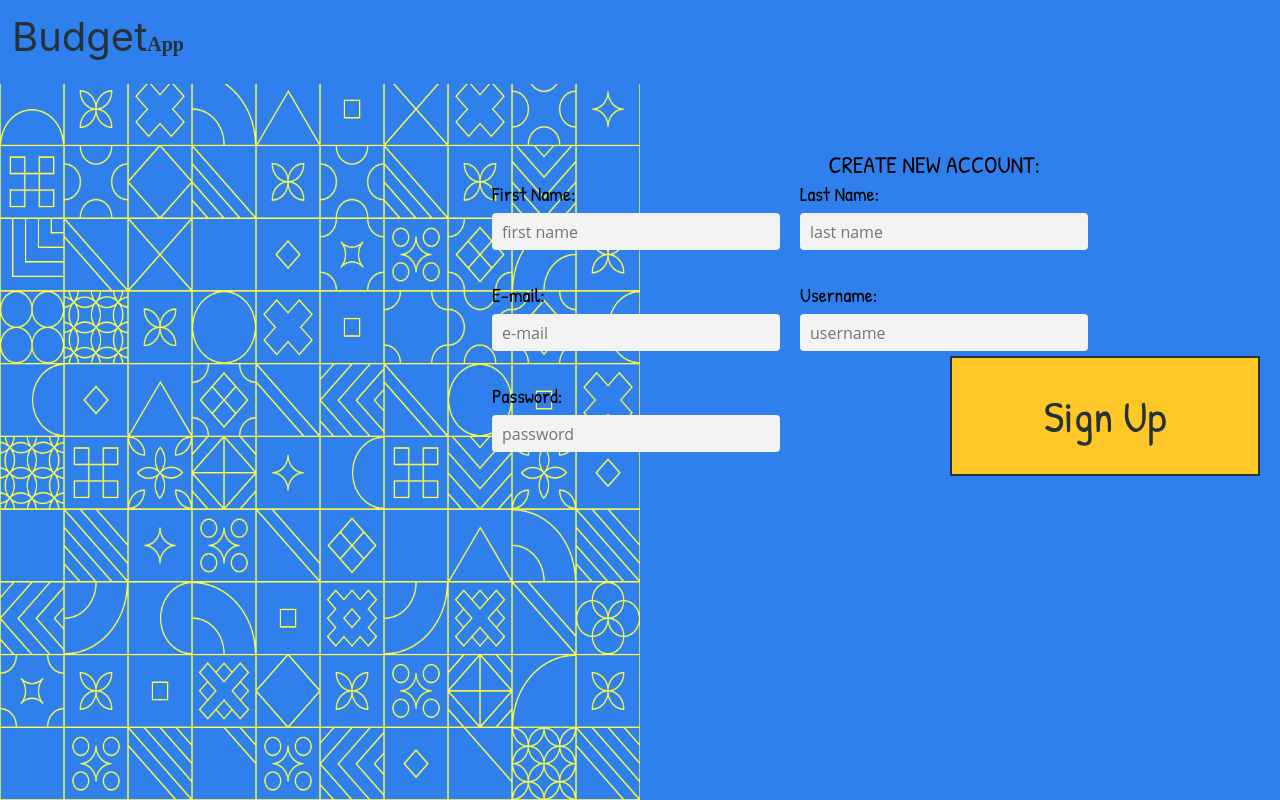
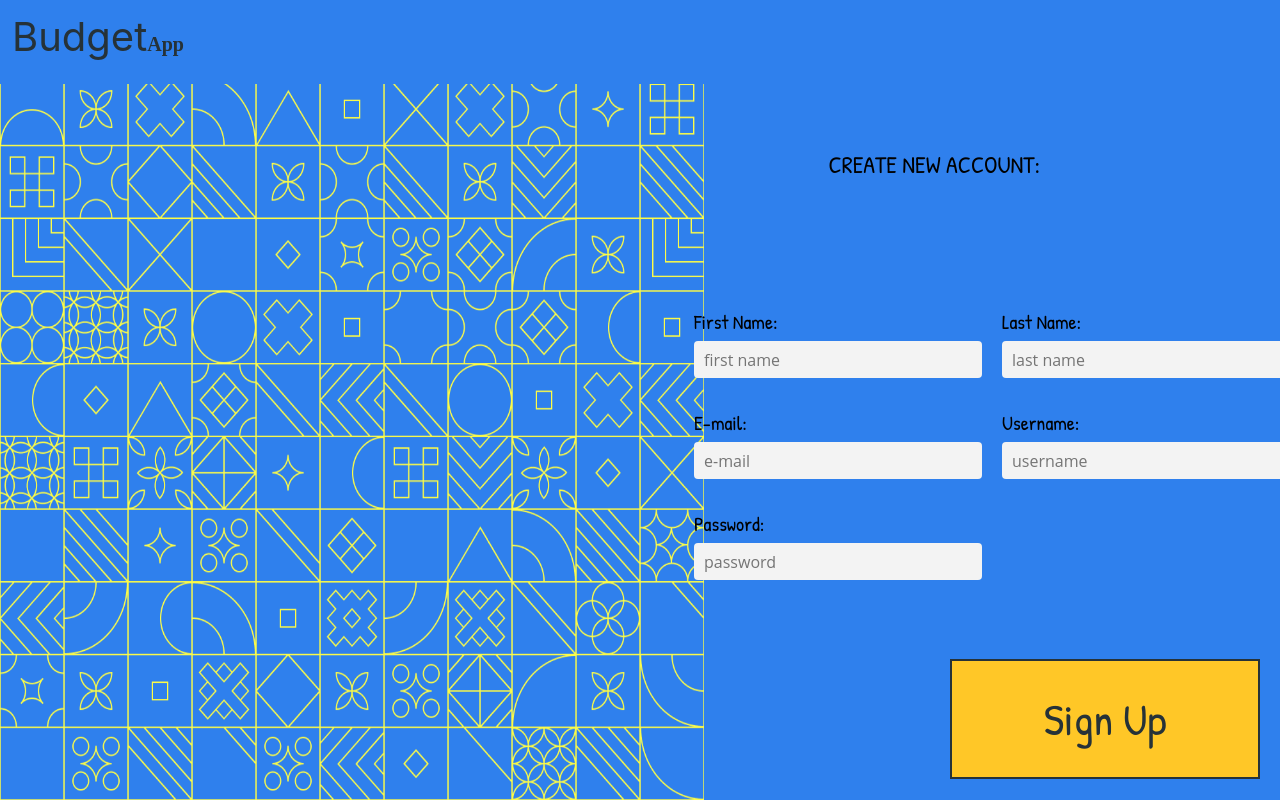
Before and after one commit to irinagetman1973/CS203-Budget-App, a React (Create React App) app: page /sign-up in a window 1280 px wide. Built offline with nearby package versions, Linux system fonts and the light colour scheme.

Commit message:
Final visual adjustments for login and signup

```diff
--- a/src/components/Login.js
+++ b/src/components/Login.js
@@ -10,15 +10,15 @@ export const Login = () =>{
             <Navbar></Navbar>
             <div className="image"></div>
                 <div className="base-container">
-                    <div className="header1">LOG IN</div>
+                    <div className="header1">LOG IN:</div>
                     <div className="content"></div>
                     <div className="form1">
                         <div className="form-group">
-                            <label htmlFor="username">Username</label>
+                            <label htmlFor="username">Username:</label>
                             <input type="text" name="username" placeholder="username"/>
                         </div>
                         <div className="form-group">
-                            <label htmlFor="password">Password</label>
+                            <label htmlFor="password">Password:</label>
                             <input type="password" name="password" placeholder="password"/>
                         </div>
                     </div>
--- a/src/components/Style.css
+++ b/src/components/Style.css
@@ -1,13 +1,13 @@
 .base-container {
   width: 100%;
   display: flex;
+  align-items: center;
   flex-direction: column;
-  align-items: center;
 }
 
 .image {
   background-image: url(../../public/images/tiles_yellow.png);
-  width: 50%;
+  width: 55%;
   height: 100%;
   display: block;
   position: fixed;
@@ -22,55 +22,53 @@
 }
 
 .header1 {
-  font-size: 24px;
-  font-family: 'Patrick Hand', cursive, sans-serif;
-  position: relative;
   left: 23%;
   padding-top: 5%;
+  font-size: 24px;
+  position: relative;
+  font-family: 'Patrick Hand', cursive, sans-serif;
 }
 
 .header2 {
-  font-size: 24px;
-  font-family: 'Patrick Hand', cursive, sans-serif;
-  position: relative;
   left: 23%;
   padding-top: 5%;
+  font-size: 24px;
+  position: relative;
+  font-family: 'Patrick Hand', cursive, sans-serif;
 }
 
 .content {
   display: flex;
-  flex-direction: column;
   padding-top: 10%;
   padding-right: 25%;
+  flex-direction: column;
 }
 
 .form1 {
+
+  right: 13.5%;
+  display: flex;
+  padding-left: 75%;
   position: relative;
-  right: 13.5%;
-  padding-left: 75%;
-  margin-top: 2em;
-  display: flex;
+  align-items: center;
   flex-direction: column;
-  align-items: center;
 }
 
 .form2 {
-  position: absolute;
-  right: 15%;
-  padding-top: 5%;
+  right: 10%;
+  display: grid;
   padding-left: 75%;
-  margin-top: 2em;
-  display: grid;
+  position: relative;
+  align-items: center;
+  grid-column-gap: 20px;
   grid-template-columns: 1fr 1fr;
-  grid-column-gap: 20px;
-  align-items: center;
 }
 
 .form-group {
   display: flex;
+  width: fit-content;
   flex-direction: column;
   align-items: flex-start;
-  width: fit-content;
 }
 
 label {
@@ -78,22 +76,22 @@ label {
 }
 
 .button {
+  left: 150%;
   position: relative;
-  right: -150%;
 }
 
 input {
+  border: 0;
+  height: 37px;
   margin-top: 6px;
   min-width: 18em;
-  height: 37px;
+  font-size: 16px;
   padding: 0px 10px;
-  font-size: 16px;
-  font-family: "Open Sans", sans-serif;
-  background-color: #f3f3f3;
-  border: 0;
   border-radius: 4px;
   margin-bottom: 31px;
+  background-color: #f3f3f3;
   transition: all 250ms ease-in-out;
+  font-family: "Open Sans", sans-serif;
 }
 
 .footer {
```
